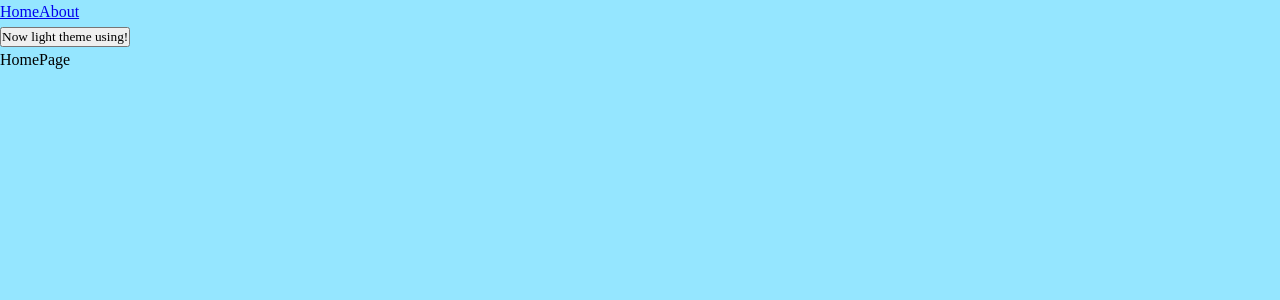
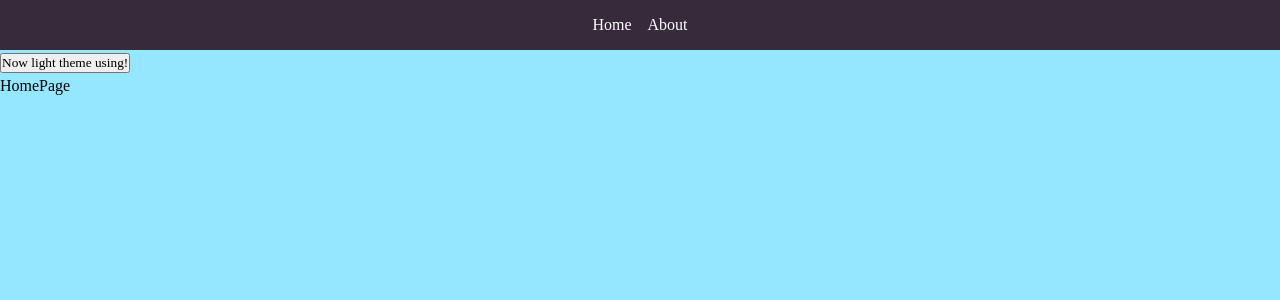
Before and after one commit to WalkUnderPressure/skills-up-app, a React app: page / in a window 1280 px wide. Shown: the top 300 px of the page. Built offline with nearby package versions, Linux system fonts and the light colour scheme.

Commit message:
Add Navbar, AppLink with themes

```diff
--- a/src/app/App.tsx
+++ b/src/app/App.tsx
@@ -1,8 +1,7 @@
-import { Link } from 'react-router-dom';
-
 import { useTheme } from 'app/providers/ThemeProvider';
 import { AppRouter } from 'app/providers/AppRouter';
 import classNames from 'shared/lib/classNames';
+import { Navbar } from 'widgets/Navbar';
 import './styles/index.scss'
 
 export default function App() {
@@ -10,10 +9,7 @@ export default function App() {
 
   return (
     <div className={classNames('app', {}, [theme])}>
-      <nav>
-        <Link to='/'>Home</Link>
-        <Link to='/about'>About</Link>
-      </nav>
+      <Navbar />
 
       <button onClick={switchTheme}>Now {theme} theme using!</button>
 
--- a/src/app/styles/themes/dark.scss
+++ b/src/app/styles/themes/dark.scss
@@ -1,6 +1,9 @@
 .app.dark {
     --bg-color: #362a3b;
+    --inverted-bg-color: #95e6ff;
 
     --primary-color: #fff;
     --secondary-color: #aaa;
+    --inverted-primary-color: #000;
+    --inverted-secondary-color: #444;
 }
--- a/src/app/styles/themes/light.scss
+++ b/src/app/styles/themes/light.scss
@@ -1,6 +1,9 @@
 .app.light {
     --bg-color: #95e6ff;
+    --inverted-bg-color: #362a3b;
 
     --primary-color: #000;
     --secondary-color: #444;
+    --inverted-primary-color: #fff;
+    --inverted-secondary-color: #aaa;
 }
--- a/src/app/styles/variables/global.scss
+++ b/src/app/styles/variables/global.scss
@@ -10,4 +10,7 @@
     --font-size-l: 24px;
     --font-line-l: 32px;
     --font-l: var(--font-size-l) / var(--font-line-l) var(--font-family-main);
+
+    // navbar height
+    --navbar-h: 50px;
 }
--- /dev/null
+++ b/src/shared/ui/AppLink/index.ts
@@ -0,0 +1,5 @@
+import AppLink from "./ui/AppLink";
+
+export {
+    AppLink,
+}
--- /dev/null
+++ b/src/shared/ui/AppLink/ui/AppLink.module.scss
@@ -0,0 +1,13 @@
+.AppLink {
+    text-decoration: none;
+    font-size: 1rem;
+    color: var(--bg-color);
+}
+
+.primary {
+    color: var(--inverted-primary-color);
+}
+
+.secondary {
+    color: var(--inverted-secondary-color);
+}
--- /dev/null
+++ b/src/shared/ui/AppLink/ui/AppLink.tsx
@@ -0,0 +1,27 @@
+import { PropsWithChildren } from 'react';
+import { Link, LinkProps } from 'react-router-dom';
+
+import classNames from 'shared/lib/classNames';
+import * as cls from './AppLink.module.scss';
+
+export enum AppLinkTheme {
+    PRIMARY = 'primary',
+    SECONDARY = 'secondary',
+}
+
+type AppLinkProps = {
+    className?: string,
+    theme?: AppLinkTheme,
+} & LinkProps & PropsWithChildren
+
+function AppLink(props: AppLinkProps) {
+    const { className, children, theme = AppLinkTheme.PRIMARY, ...restLinkProps } = props
+
+    return (
+        <Link {...restLinkProps} className={classNames(cls.AppLink, {}, [className, cls[theme]])}>
+            {children}
+        </Link>
+    )
+}
+
+export default AppLink
--- /dev/null
+++ b/src/widgets/Navbar/index.tsx
@@ -0,0 +1,5 @@
+import Navbar from "./ui/Navbar";
+
+export {
+    Navbar,
+}
--- /dev/null
+++ b/src/widgets/Navbar/ui/Navbar.module.scss
@@ -0,0 +1,10 @@
+.Navbar {
+    width: 100%;
+    height: var(--navbar-h);
+    background-color: var(--inverted-bg-color);
+
+    display: flex;
+    justify-content: center;
+    align-items: center;
+    gap: 16px;
+}
--- /dev/null
+++ b/src/widgets/Navbar/ui/Navbar.tsx
@@ -0,0 +1,20 @@
+import { AppLink } from 'shared/ui/AppLink';
+import classNames from 'shared/lib/classNames'
+import * as cls from './Navbar.module.scss'
+
+type NavbarProps = {
+    className?: string,
+}
+
+function Navbar(props: NavbarProps) {
+    const { className } = props
+
+  return (
+    <nav className={classNames(cls.Navbar, {}, [className])}>
+        <AppLink to='/'>Home</AppLink>
+        <AppLink to='/about'>About</AppLink>
+    </nav>
+  )
+}
+
+export default Navbar
```
